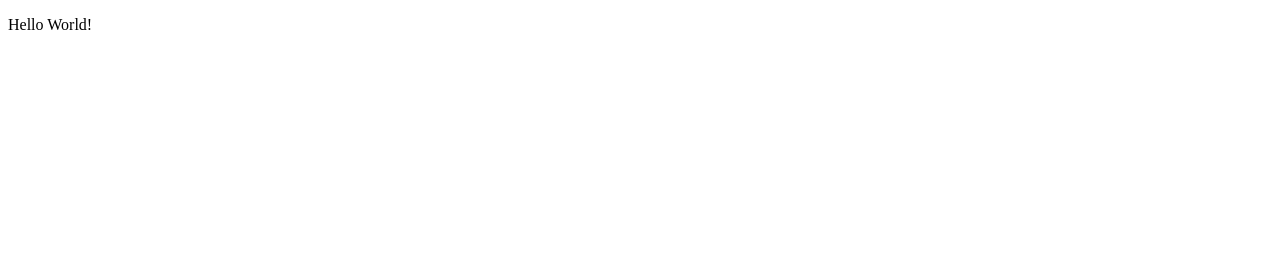
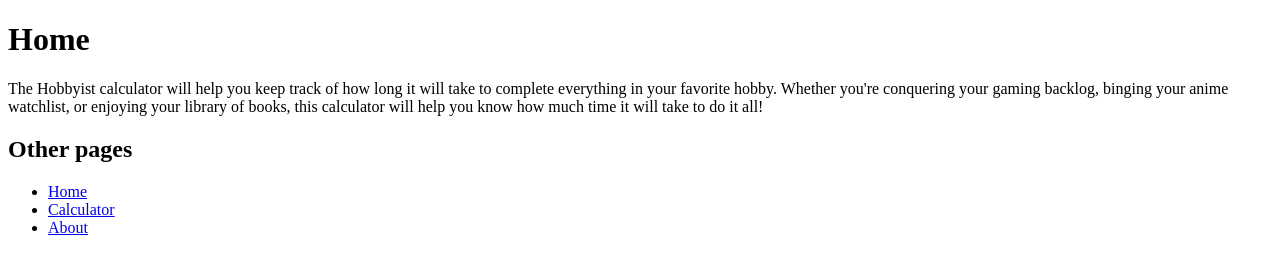
Before and after one commit to JackTFB/CSCI3000GroupProject, a plain HTML site: page index.html in a window 1280 px wide. Drawn offline with Linux system fonts and the light colour scheme.

Commit message:
Project Structure Setup
Added all the main files we'll need for the project and set up the basic layout for the HTML files

```diff
--- /dev/null
+++ b/calculator.js
@@ -0,0 +1 @@
+// TODO Write basic calculator function for calculator
--- a/index.html
+++ b/index.html
@@ -1,5 +1,30 @@
 <!DOCTYPE html>
 
+<head>
+    <title>Home - Hobbyist Calculator</title>
+    <link rel="stylesheet" href="styles.css">
+</head>
+
 <body>
-    <p>Hello World!</p>
+    <h1>Home</h1>
+
+    <p>The Hobbyist calculator will help you keep track of how long it will take to complete everything in your favorite hobby.
+        Whether you're conquering your gaming backlog, binging your anime watchlist, or enjoying your library  of books,
+        this calculator will help you know how much time it will take to do it all!</p>
+
+    <h2>Other pages</h2>
+
+    <ul>
+        <li>
+            <a href="index.html">Home</a>
+        </li>
+        <li>
+            <a href="calculator.html">Calculator</a>
+        </li>
+        <li>
+            <a href="about.html">About</a>
+        </li>
+    </ul>
+
+    <!-- TODO Fill the page with stuff. -->
 </body>
--- /dev/null
+++ b/styles.css
@@ -0,0 +1 @@
+/* TODO Write CSS Styles */
```
Also changed, not shown: about.html (added, +11 -0 lines), calculator.html (added, +11 -0 lines).
